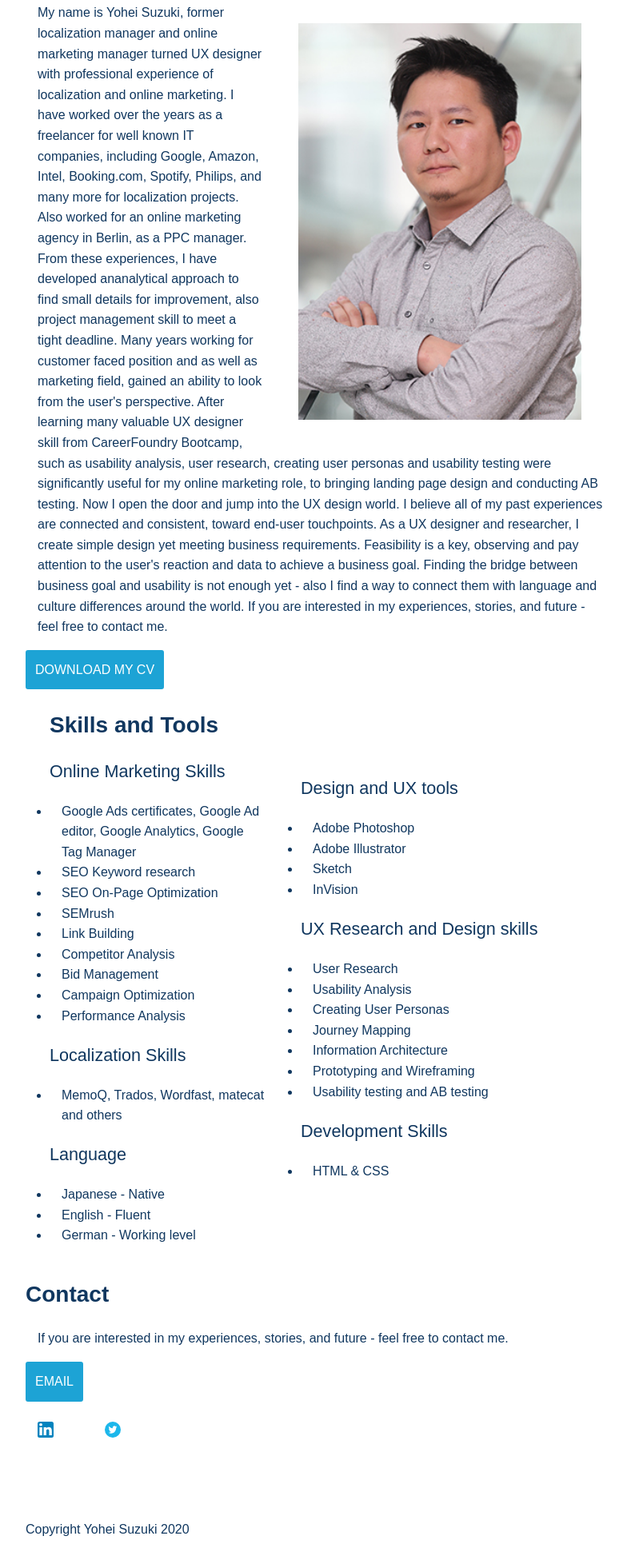
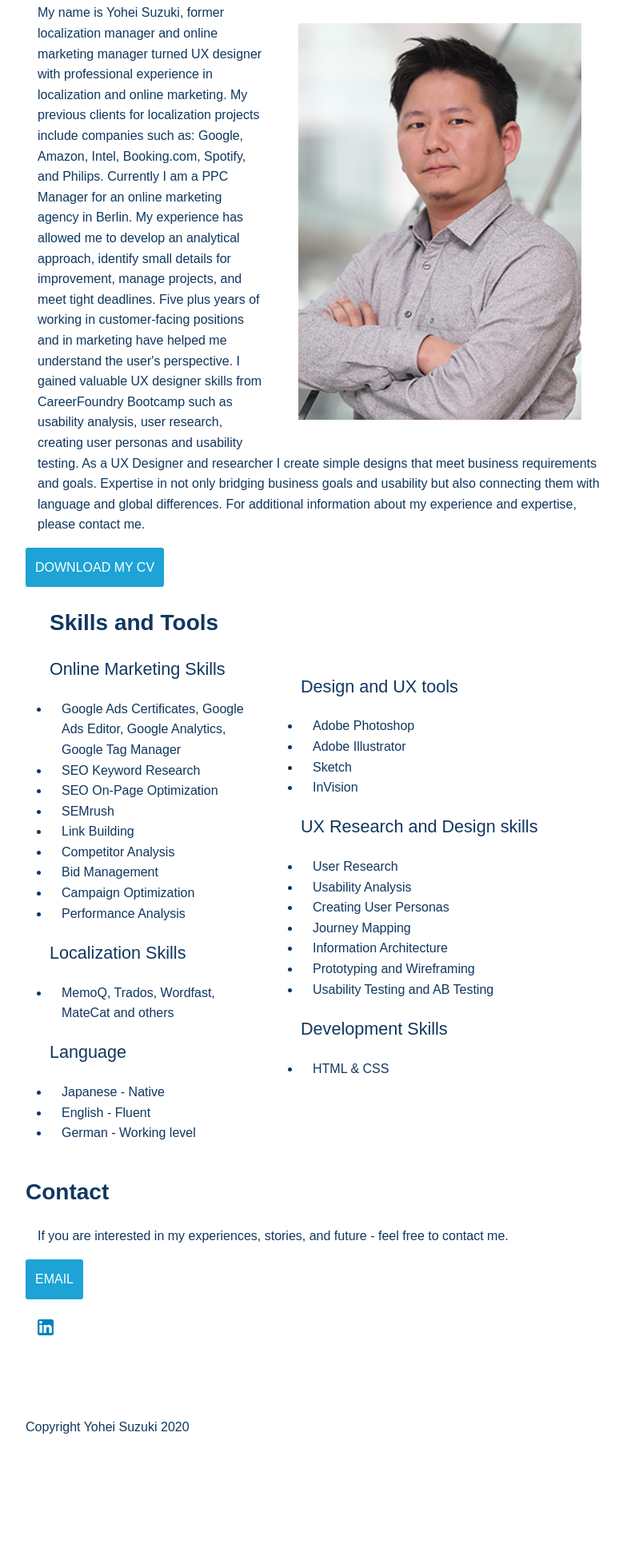
Before and after one commit to getsal/portfolio-website, a plain HTML site: page Portfolio Site (YoheiSuzuki)/About.html in a window 1280 px wide. Shown: the part 270-2211 px from the top of the page at 80% size, without its empty margins (238-1022 px from the left). After the commit the page ends 2083 px from the top, so only its background shows below. Drawn offline with nearby package versions, Linux system fonts and the light colour scheme.

Commit message:
Revision after checking with AImee

```diff
--- a/Portfolio Site (YoheiSuzuki)/About.html
+++ b/Portfolio Site (YoheiSuzuki)/About.html
@@ -41,21 +41,19 @@
 
         <div class="column col-md-6 col-lg-7">
           <picture>
-<div class="Profilepic">           <img src="img/about/profilefoto.jpg" alt="YoheiSuzuki Profile Photo">
-</div>
+            <div class="Profilepic"> <img src="img/about/profilefoto.jpg" alt="YoheiSuzuki Profile Photo">
+            </div>
           </picture>
         </div>
         <div class="column col-md-6 col-lg-5">
-          <p id="about">My name is Yohei Suzuki, former localization manager and online marketing manager turned UX designer with professional experience of localization and online marketing. I have worked over the years as a freelancer for well
-            known IT companies, including Google, Amazon, Intel, Booking.com, Spotify, Philips, and many more for localization projects. Also worked for an online marketing agency in Berlin, as a PPC manager.
-            From these experiences, I have developed ananalytical approach to find small details for improvement, also project management skill to meet a tight deadline. Many years working for customer faced position and as well as marketing field,
-            gained an ability to look from the user's perspective.
-            After learning many valuable UX designer skill from CareerFoundry Bootcamp, such as usability analysis, user research, creating user personas and usability testing were significantly useful for my online marketing role, to bringing
-            landing page design and conducting AB testing.
-            Now I open the door and jump into the UX design world. I believe all of my past experiences are connected and consistent, toward end-user touchpoints. As a UX designer and researcher, I create simple design yet meeting business
-            requirements. Feasibility is a key, observing and pay attention to the user's reaction and data to achieve a business goal. Finding the bridge between business goal and usability is not enough yet - also I find a way to connect them with
-            language and culture differences around the world.
-            If you are interested in my experiences, stories, and future - feel free to contact me.</p>
+          <p id="about">My name is Yohei Suzuki, former localization manager and online marketing manager turned UX designer with professional experience in localization and online marketing. My previous clients for localization projects include
+            companies such as: Google, Amazon, Intel, Booking.com, Spotify, and Philips. Currently I am a PPC Manager for an online marketing agency in Berlin.
+            My experience has allowed me to develop an analytical approach, identify small details for improvement, manage projects, and meet tight deadlines. Five plus years of working in customer-facing positions and in marketing have helped me
+            understand the user's perspective. I gained valuable UX designer skills from CareerFoundry Bootcamp such as usability analysis, user research, creating user personas and usability testing.
+
+            As a UX Designer and researcher I create simple designs that meet business requirements and goals. Expertise in not only bridging business goals and usability but also connecting them with language and global differences. For additional
+            information about my experience and expertise, please contact me.
+          </p>
           <a href="files/YoheiSuzuki_2020.pdf" class="button myCV" target="_blank" download>Download my CV</a>
         </div>
       </div>
@@ -83,7 +81,7 @@
                 <li>Journey Mapping</li>
                 <li>Information Architecture</li>
                 <li>Prototyping and Wireframing</li>
-                <li>Usability testing and AB testing</li>
+                <li>Usability Testing and AB Testing</li>
               </ul>
             </div>
             <div>
@@ -97,8 +95,8 @@
 
             <h3>Online Marketing Skills</h3>
             <ul>
-              <li>Google Ads certificates, Google Ad editor, Google Analytics, Google Tag Manager</li>
-              <li>SEO Keyword research</li>
+              <li>Google Ads Certificates, Google Ads Editor, Google Analytics, Google Tag Manager</li>
+              <li>SEO Keyword Research</li>
               <li>SEO On-Page Optimization</li>
               <li>SEMrush</li>
               <li>Link Building</li>
@@ -109,7 +107,7 @@
             </ul>
             <h3>Localization Skills</h3>
             <ul>
-              <li>MemoQ, Trados, Wordfast, matecat and others</li>
+              <li>MemoQ, Trados, Wordfast, MateCat and others</li>
             </ul>
             <h3>Language</h3>
             <ul>
@@ -120,7 +118,7 @@
           </div>
         </div>
       </div>
-      </div>
+    </div>
   </main>
 
 
@@ -152,17 +150,6 @@
             </g>
           </g>
         </svg></a>
-      <a href="https://twitter.com/getsal" target="_blank" class="social media"> <svg enable-background="new 0 0 48 48" id="Layer_2" version="1.1" viewBox="0 0 48 48" xml:space="preserve" xmlns="http://www.w3.org/2000/svg"
-          xmlns:xlink="http://www.w3.org/1999/xlink">
-          <circle cx="24" cy="24" fill="#1CB7EB" r="24" />
-          <g>
-            <g>
-              <path
-                d="M36.8,15.4c-0.9,0.5-2,0.8-3,0.9c1.1-0.7,1.9-1.8,2.3-3.1c-1,0.6-2.1,1.1-3.4,1.4c-1-1.1-2.3-1.8-3.8-1.8    c-2.9,0-5.3,2.5-5.3,5.7c0,0.4,0,0.9,0.1,1.3c-4.4-0.2-8.3-2.5-10.9-5.9c-0.5,0.8-0.7,1.8-0.7,2.9c0,2,0.9,3.7,2.3,4.7    c-0.9,0-1.7-0.3-2.4-0.7c0,0,0,0.1,0,0.1c0,2.7,1.8,5,4.2,5.6c-0.4,0.1-0.9,0.2-1.4,0.2c-0.3,0-0.7,0-1-0.1    c0.7,2.3,2.6,3.9,4.9,3.9c-1.8,1.5-4.1,2.4-6.5,2.4c-0.4,0-0.8,0-1.3-0.1c2.3,1.6,5.1,2.6,8.1,2.6c9.7,0,15-8.6,15-16.1    c0-0.2,0-0.5,0-0.7C35.2,17.6,36.1,16.6,36.8,15.4z"
-                fill="#FFFFFF" />
-            </g>
-          </g>
-        </svg></a>
       <br>
       <br>
 
```
Also changed, not shown: Portfolio Site (YoheiSuzuki)/index.html (+6 -16 lines), Portfolio Site (YoheiSuzuki)/project.html (+0 -11 lines).
